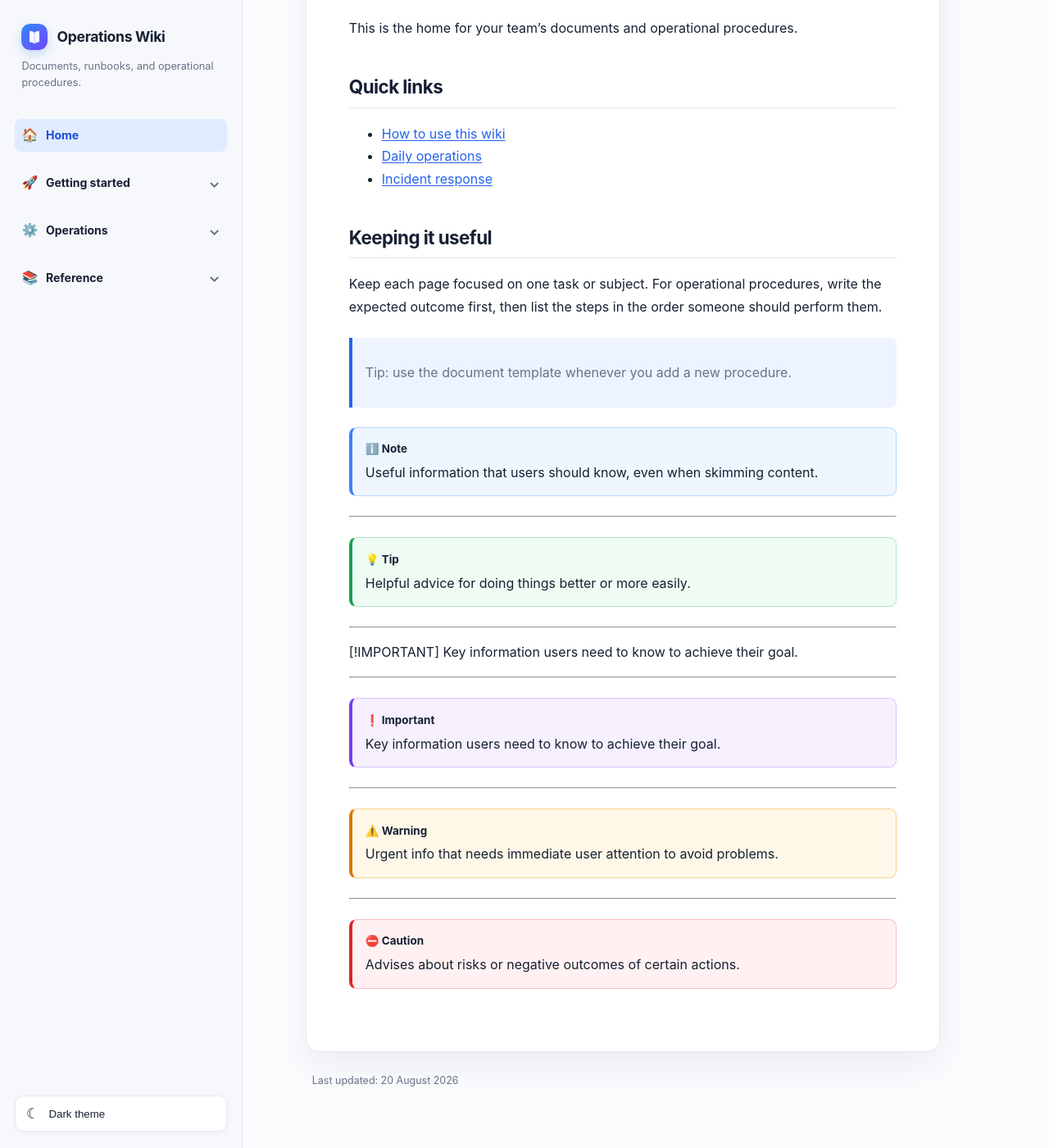
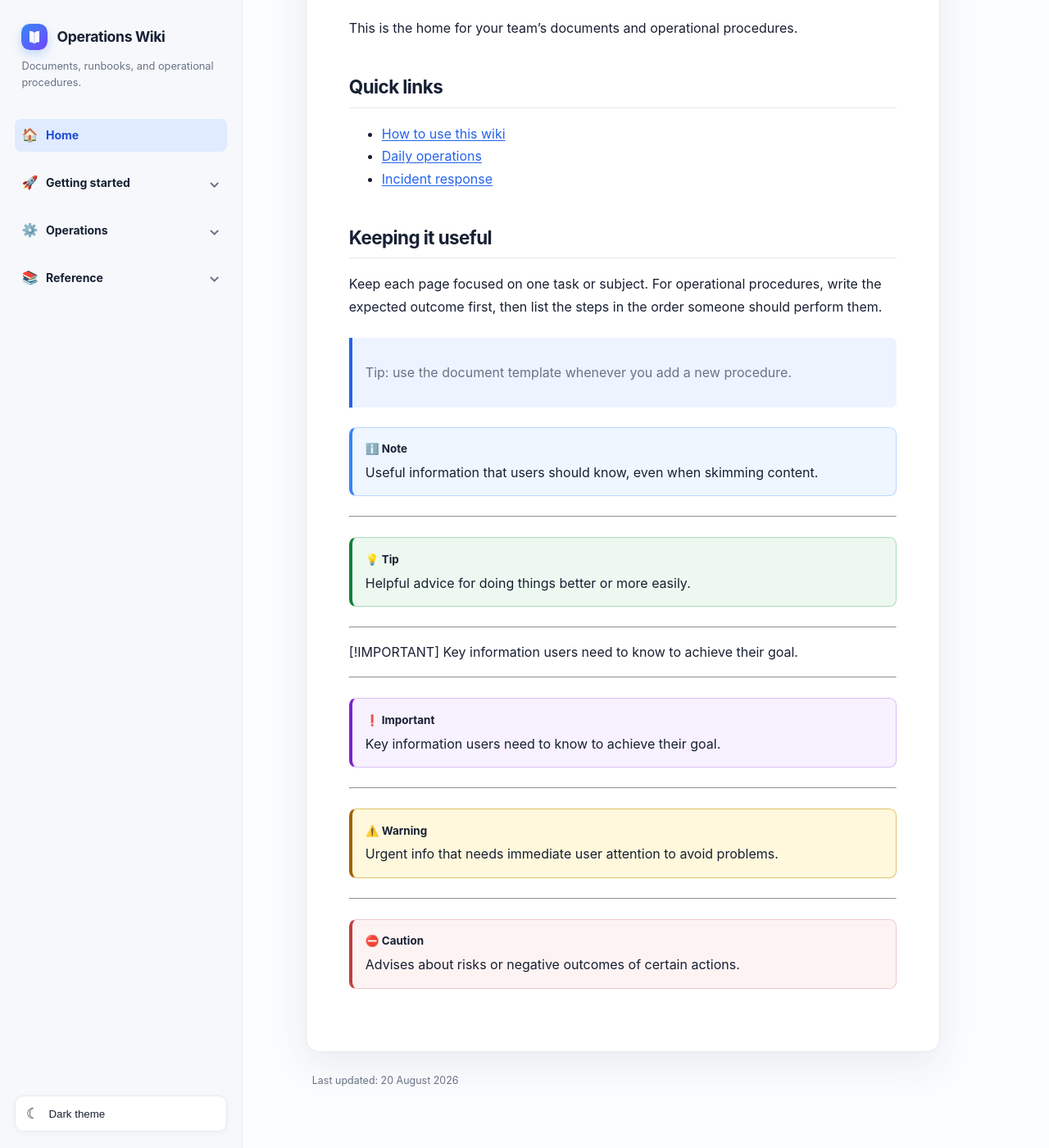
Before and after one commit to dfontolan/operations-wiki, a Jekyll site: the page built from index.md, in a window 1280 px wide and 1400 px high, scrolled down 190 px. Shown: the whole window at 82% size. Built offline with Jekyll 4.4.1, drawn with Linux system fonts in a browser that asks for light colours.

Commit message:
Refine markdown alert colors

```diff
--- a/assets/css/style.css
+++ b/assets/css/style.css
@@ -53,15 +53,15 @@ pre code { padding: 0; background: transparent; }
 blockquote { margin: 1.5rem 0; padding: .8rem 1rem; border-left: .25rem solid var(--link); border-radius: 0 .45rem .45rem 0; background: var(--hover); color: var(--muted); }
 .alert { margin: 1.5rem 0; padding: .9rem 1rem; border: 1px solid var(--alert-border); border-left: .28rem solid var(--alert-accent); border-radius: .55rem; background: var(--alert-background); color: var(--ink); }
 .alert--note { --alert-accent: #3b82f6; --alert-border: #b9d7ff; --alert-background: #eff6ff; }
-.alert--tip { --alert-accent: #16a34a; --alert-border: #b8e4c7; --alert-background: #effcf3; }
-.alert--important { --alert-accent: #7c3aed; --alert-border: #d8c5ff; --alert-background: #f6f0ff; }
-.alert--warning { --alert-accent: #d97706; --alert-border: #f6d28e; --alert-background: #fff8e8; }
-.alert--caution { --alert-accent: #dc2626; --alert-border: #f7bbbb; --alert-background: #fff1f1; }
+.alert--tip { --alert-accent: #15803d; --alert-border: #a7dcb9; --alert-background: #edf9f0; }
+.alert--important { --alert-accent: #7e22ce; --alert-border: #d9bdf7; --alert-background: #f8f1ff; }
+.alert--warning { --alert-accent: #a16207; --alert-border: #e4c26a; --alert-background: #fff8dc; }
+.alert--caution { --alert-accent: #be3f3f; --alert-border: #efc9c9; --alert-background: #fdf3f3; }
 :root[data-theme="dark"] .alert--note { --alert-border: #285a94; --alert-background: #152b46; }
-:root[data-theme="dark"] .alert--tip { --alert-border: #286343; --alert-background: #152f22; }
-:root[data-theme="dark"] .alert--important { --alert-border: #6543a3; --alert-background: #2b2041; }
-:root[data-theme="dark"] .alert--warning { --alert-border: #845b20; --alert-background: #3a2b12; }
-:root[data-theme="dark"] .alert--caution { --alert-border: #8f3c42; --alert-background: #411d23; }
+:root[data-theme="dark"] .alert--tip { --alert-border: #2f7a50; --alert-background: #153523; }
+:root[data-theme="dark"] .alert--important { --alert-border: #7041a5; --alert-background: #301d48; }
+:root[data-theme="dark"] .alert--warning { --alert-border: #8f6a24; --alert-background: #3b2d10; }
+:root[data-theme="dark"] .alert--caution { --alert-border: #914b50; --alert-background: #381e22; }
 .alert-title { display: block; margin-bottom: .25rem; font-size: .84rem; font-weight: 750; }
 .alert p { margin: .25rem 0 0; }
 table { display: block; width: 100%; overflow-x: auto; border-collapse: collapse; font-size: .92rem; }
```
